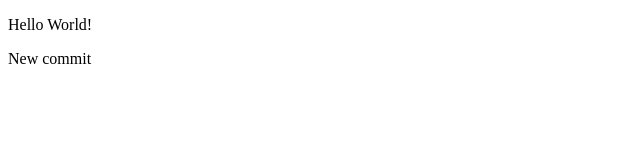
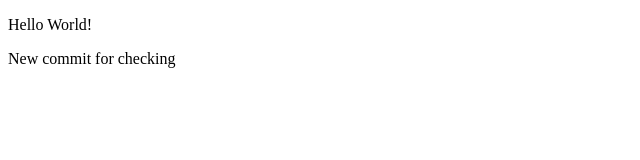
Before and after one commit to RomakOne/first-project, a plain HTML site: page index.html in a window 1280 px wide. Shown: the full height of the page, 0-640 px from the left. Drawn offline with Linux system fonts and the light colour scheme.

Commit message:
Update index.html

```diff
--- a/index.html
+++ b/index.html
@@ -8,7 +8,7 @@
 <body>
     <p>Hello World!</p>
     <div>
-        <p>New commit</p>
+        <p>New commit for checking</p>
     </div>
 </body>
 </html>
```
